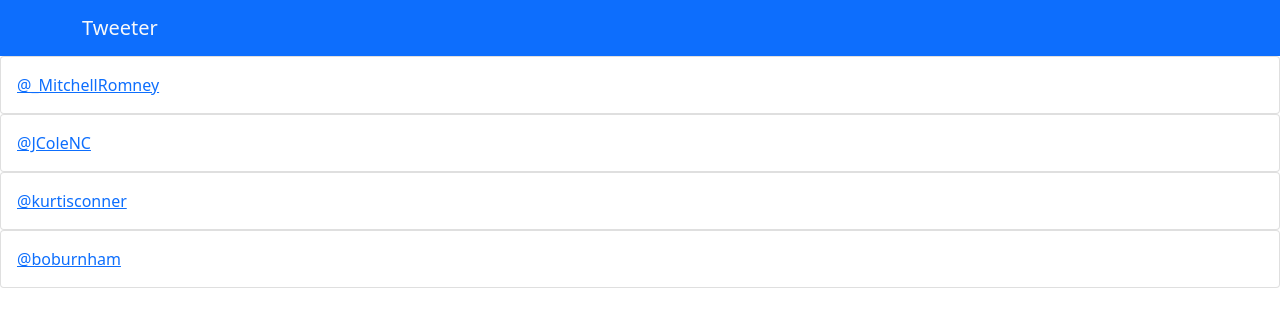
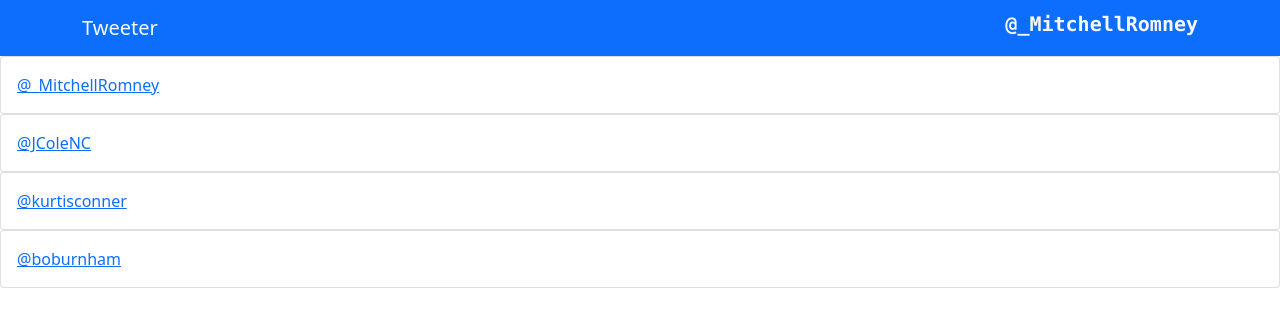
Before and after one commit to theaungmyatmoe/twitter-vue3, a Vue app: page / in a window 1280 px wide. Shown: the top 326 px of the page. Built offline with nearby package versions, Linux system fonts and the light colour scheme.

Commit message:
Using vuex and managing store
Signed-off-by: Aung Myat Moe <aungmyatmoe834@gmail.com>

```diff
--- a/src/App.vue
+++ b/src/App.vue
@@ -5,7 +5,18 @@
 </template>
 <script>
 
+import {useStore} from 'vuex'
+import {onMounted} from 'vue'
+import {users} from './assets/users.js'
+
 export default {
   name: 'App',
+  setup() {
+    const store = useStore()
+    onMounted(() => {
+      const user = users[0]
+      store.dispatch('setUser', user)
+    })
+  }
 }
 </script>
--- a/src/components/NavBar.vue
+++ b/src/components/NavBar.vue
@@ -12,27 +12,25 @@
           <!--              <a class="nav-link active" aria-current="page" href="#">Home</a>-->
           <!--            </li>-->
         </ul>
-        <!--        <div class="d-flex">-->
-        <!--          <h5 class="fw-bold font-monospace"> @{{ user.username }}</h5>-->
-        <!--        </div>-->
+        <div class="d-flex">
+          <h5 class="fw-bold font-monospace" v-if="user"> @{{ user.username }}</h5>
+        </div>
       </div>
     </div>
   </nav>
 </template>
 
 <script>
+import {useStore} from 'vuex'
+
 export default {
   name: "NavBar",
-//   props: {
-//     user: {
-//       type: Object,
-//       required: true
-//     }
-//   }
-// }
+  setup() {
+    const store = useStore()
+    const user = store.state.user;
+    return {
+      user
+    }
+  }
 }
 </script>
-
-<style scoped>
-
-</style>
--- a/src/main.js
+++ b/src/main.js
@@ -3,7 +3,9 @@ import App from './App.vue'
 import 'bootstrap/dist/css/bootstrap.min.css'
 import 'bootstrap'
 import router from './router/index'
+import store from './store/index'
 
 createApp(App)
     .use(router)
+    .use(store)
     .mount('#app')
--- a/src/router/index.js
+++ b/src/router/index.js
@@ -2,33 +2,23 @@ import {createRouter, createWebHistory} from "vue-router";
 import UserProfile from "../components/UserProfile";
 import Home from '../components/Home'
 
-const routes = [
-    {
-        path: '/',
-        component: Home,
-        name: 'home'
-    },
-    {
-        path: '/users/:userId',
-        component: UserProfile,
-        name: 'profile'
-    },
-    {
-        path: '/admin',
-        name: 'admin',
-        meta: {
-            requiresAdmin: true
-        }
+const routes = [{
+    path: '/', component: Home, name: 'home'
+}, {
+    path: '/users/:userId', component: UserProfile, name: 'profile'
+}, {
+    path: '/admin', name: 'admin', meta: {
+        requiresAdmin: true
     }
-]
+}]
 
 const router = createRouter({
-    history: createWebHistory(),
-    routes
+    history: createWebHistory(), routes
 })
 
 router.beforeEach((to, from) => {
-    const isAdmin = false
+
+    const isAdmin = true;
     if (to.meta.requiresAdmin && !isAdmin) {
         return {
             name: 'home',
--- /dev/null
+++ b/src/store/index.js
@@ -0,0 +1,18 @@
+import {createStore} from 'vuex'
+
+export default createStore({
+    namespaced: true,
+    state: {
+        user: null
+    },
+    mutations: {
+        SET_USER(state, user) {
+            state.user = user
+        }
+    },
+    actions: {
+        setUser({commit}, user) {
+            commit('SET_USER', user)
+        }
+    }
+})
```
